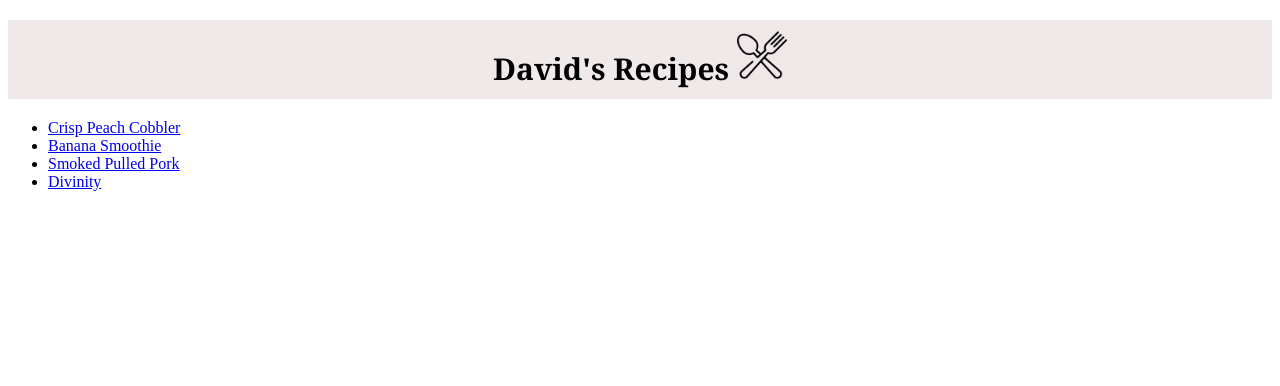
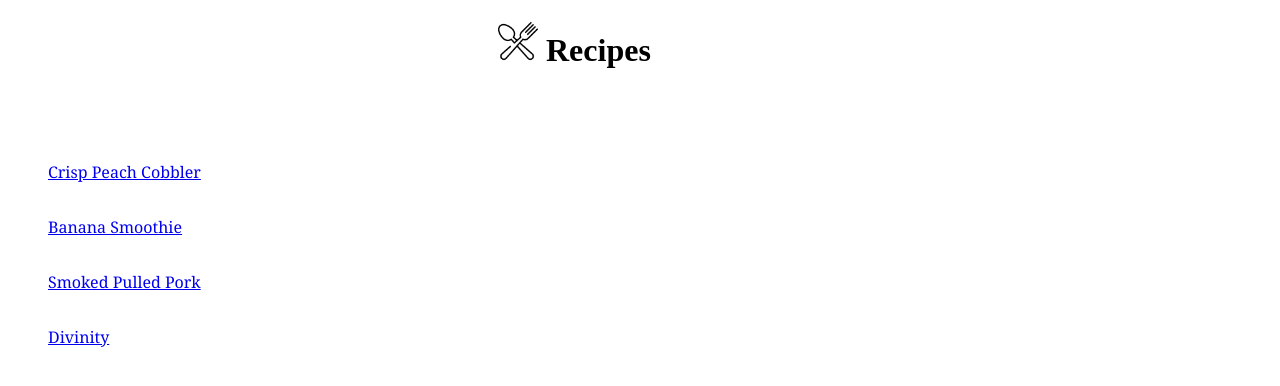
Before and after one commit to davnbrat/odin-recipes, a plain HTML site: page index.html in a window 1280 px wide. Drawn offline with Linux system fonts and the light colour scheme.

Commit message:
Update style and Header

```diff
--- a/index.html
+++ b/index.html
@@ -7,12 +7,11 @@
     <link rel="stylesheet" href = "style.css">
 </head>
 <body>
-    <h1 class="recipetitle">David's Recipes <img src="img/logo.png" class = "logo" height="50" width="50" alt="foodlogo"></h1>
-    <ul>
-    <li><a href ="recipes/peachcobbler.html">Crisp Peach Cobbler</a></li>
-    <li><a href ="recipes/bananasmoothie.html">Banana Smoothie</a></li>
-    <li><a href = "recipes/pulledpork.html">Smoked Pulled Pork</a></li>
-    <li><a href = "recipes/divinity.html">Divinity</a></li>
-    </ul>
+    <h1> <img src="img/logo.png" class = "logo" height="50" width="50" alt="foodlogo"> <div id="recipe">Recipes</div></h1>
+    <a class="recipe1" href ="recipes/peachcobbler.html">Crisp Peach Cobbler</a>
+    <a class="recipe1" href ="recipes/bananasmoothie.html">Banana Smoothie</a>
+    <a class="recipe1" href = "recipes/pulledpork.html">Smoked Pulled Pork</a>
+    <a class="recipe1" href = "recipes/divinity.html">Divinity</a>
+
 </body>
 </html>
--- a/style.css
+++ b/style.css
@@ -3,18 +3,13 @@
 }
 
 .logo{
-    background-color: rgba(240, 233, 233, 0.973)
+    height: 40px;
+    width: 40px;
+    margin-left: 490px;
+    background-color: white;
+
 }
 
-.recipetitle{
-    background-color: rgba(240, 233, 233, 0.973);
-    text-align: center;
-    height: auto;
-    color:black;
-    font-size: 30px;
-    font-family: Georgia, 'Times New Roman', Times, serif;
-    padding: 10px;
-}
 
 
 .title{
@@ -29,3 +24,32 @@
 .description {
    font-family: Georgia, 'Times New Roman', Times, serif;
 }
+
+div {
+    display: inline-block;
+}
+
+#recipe{
+    margin-bottom: 50px;
+
+}
+
+.recipe1{
+    margin: 10px;
+    display: block;
+    padding: 20px;
+    width: 250px;
+    height: 5px;
+    margin-left: 20px;
+    border-radius: 5px;
+    font-family: Georgia, 'Times New Roman', Times, serif;
+
+}
+
+
+
+
+.titled{
+    margin-left: 115px;
+    width: 160px;
+}
```
Also changed, not shown: recipes/divinity.html (+2 -2 lines), recipes/peachcobbler.html (+1 -1 lines), img/background.jpg (added).
